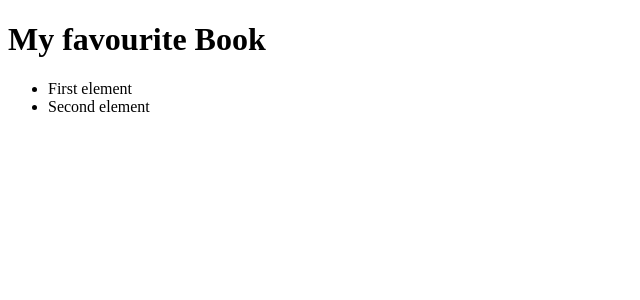
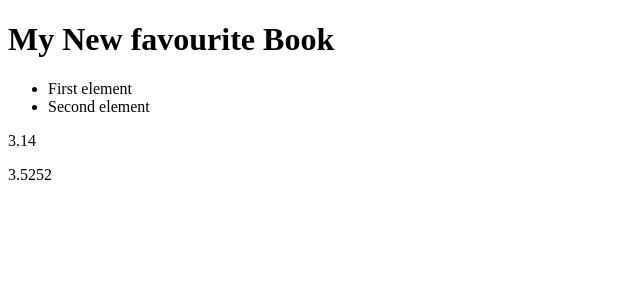
Before and after one commit to drj09/firstReactApp, a React (Create React App) app: page / in a window 1280 px wide. Shown: the top 300 px of the page, without its empty margins (0-640 px from the left). Built offline with nearby package versions, Linux system fonts and the light colour scheme.

Commit message:
import export used in react

```diff
--- a/src/App.jsx
+++ b/src/App.jsx
@@ -1,11 +1,14 @@
 import Heading from "./components/Heading";
 import List from "./components/List";
+import Pi, { doublePi } from "./components/pi";
 
 export default function App() {
   return (
     <div className="App">
       <Heading />
       <List />
+      <p>{Pi}</p>
+      <p>{doublePi}</p>
     </div>
   );
 }
--- a/src/components/Heading.jsx
+++ b/src/components/Heading.jsx
@@ -1,3 +1,3 @@
 export default function Heading() {
-  return <h1>My favourite Book</h1>;
+  return <h1>My New favourite Book</h1>;
 }
--- /dev/null
+++ b/src/components/pi.jsx
@@ -0,0 +1,5 @@
+const pi = 3.14;
+const doublePi = 3.5252;
+
+export default pi;
+export { doublePi };
```
